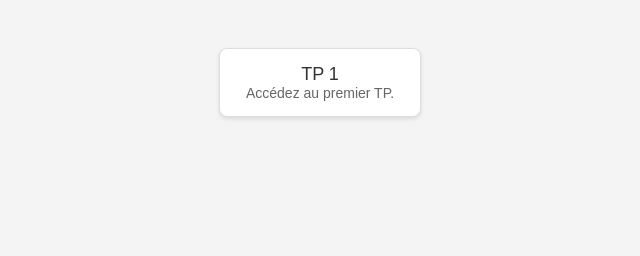
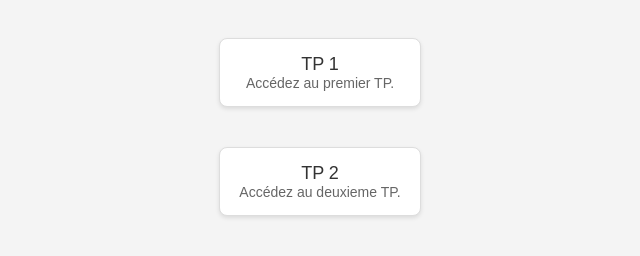
Before and after one commit to louisesanchez62/multimedia, a plain HTML site: page index.html in a window 1280 px wide. Shown: the part 60-316 px from the top of the page, without its empty margins (320-960 px from the left). Drawn offline with Linux system fonts and the light colour scheme.

Commit message:
tp 2 exercice 1

```diff
--- a/index.html
+++ b/index.html
@@ -1,17 +1,3 @@
-<!-- <!doctype html>
-<html>
-  <head>
-    <meta charset="utf-8" />
-    <title>Programmation multimedia</title>
-  </head>
-  <body>
-    <h1>Programmation multimedia</h1><br>
-    <a href="./TP1">TP 1</a>
-    <a href="./TP1/Exercice2/exercice2.html">Exercice 2</a>
-    <a href="./TP1/Exercice3/exercice3.html">Exercice 3</a>
-    <a href="./TP1/Exercice4/exercice4.html">Exercice 4</a>
-  </body>
-</html> -->
 <!doctype html>
 <html>
   <head>
@@ -32,7 +18,7 @@
         display: flex;
         flex-wrap: wrap;
         justify-content: center;
-        padding: 20px;
+        padding: 10px;
       }
 
       /* Style des cartes */
@@ -87,5 +73,14 @@
         </div>
       </a>
     </div>
+
+    <div class="card-container">
+        <a href="./TP2/tp2.html" class="card">
+          <div class="card-content">
+            <div class="card-title">TP 2</div>
+            <div class="card-description">Accédez au deuxieme TP.</div>
+          </div>
+        </a>
+      </div>
   </body>
 </html>
```
